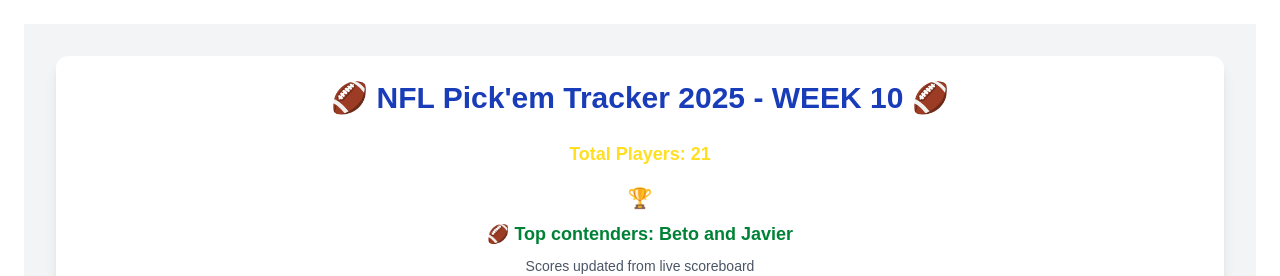
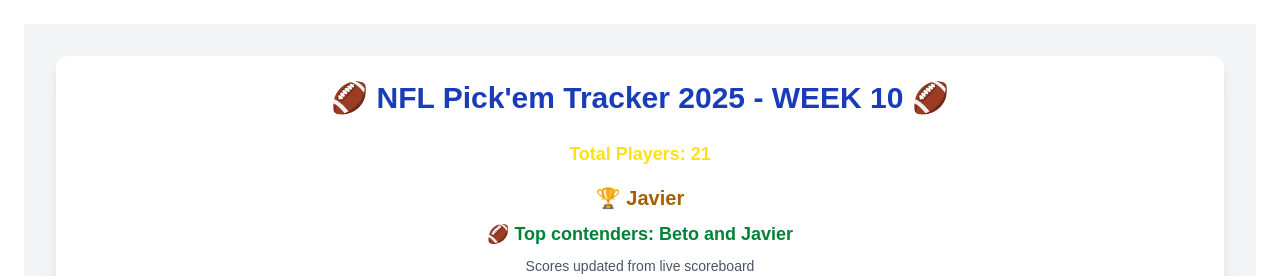
Before and after one commit to CarlosMartinezCM/pickEmTracker, a Next.js app: page / in a window 1280 px wide. Shown: the top 276 px of the page. Built offline with nearby package versions, Linux system fonts and the light colour scheme; no server answers.

Commit message:
Week 10 winner updated

```diff
--- a/app/components/PickEmBoard.tsx
+++ b/app/components/PickEmBoard.tsx
@@ -183,11 +183,11 @@ export default function PickemTracker() {
         <div className="text-center text-lg font-semibold text-yellow-300 dark:text-yellow-500 mb-1">
           Total Players: {initialPlayers.length}
         </div>
-
+        {/* Winner */}
         {winners.length > 0 && (
           <div className="text-center mt-4 text-xl font-bold text-yellow-700 dark:text-green-300 blink">
             🏆{" "}
-            {winners.map(p => null).join(", ")}
+            {winners.map(p => p.name).join(", ")}
           </div>
         )}
        {/* Top contenders */}
```
